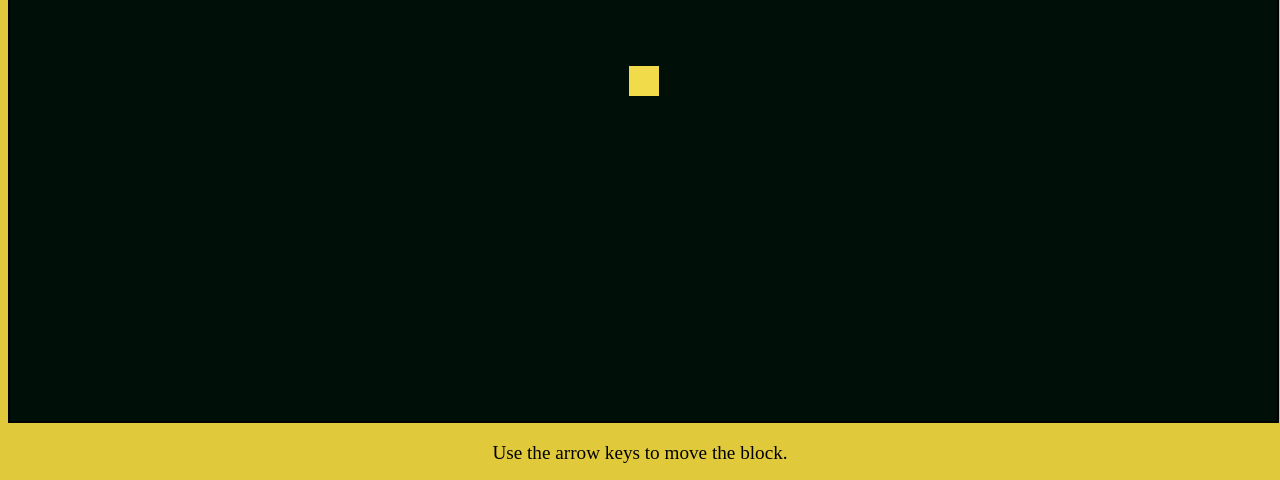
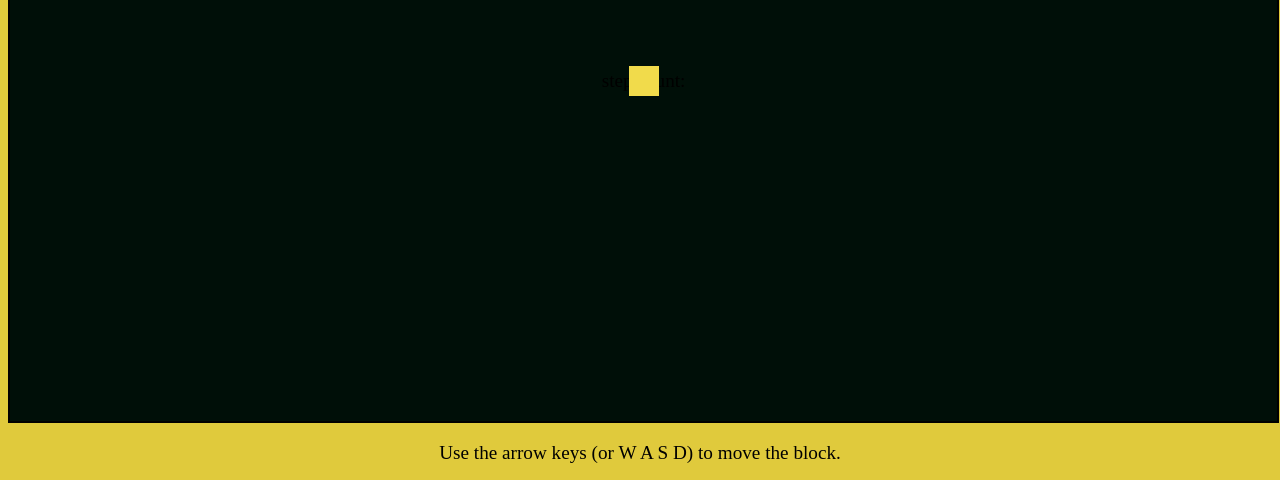
Before and after one commit to suyashpanwar/move-a-block, a plain HTML site: page index.html in a window 1280 px wide. Shown: the part 269-749 px from the top of the page. Drawn offline with Linux system fonts and the light colour scheme.

Commit message:
updated page text. added step-count

```diff
--- a/index.html
+++ b/index.html
@@ -9,9 +9,10 @@
 <body>
 
     <div class="backdrop">
+        <p id="step-count">step count: </p>
         <div class="mover" id="mov"></div>
     </div>
-    <p>Use the arrow keys to move the block.
+    <p>Use the arrow keys (or W A S D) to move the block.
     </p>
     <p>This is a basic project to demonstrate the minimal use of HTML, CSS and JavaScript. This is more than enough to learn elementary HTML, CSS and JavaScript. Beyond this everything
         can be implemented using frameworks such as React. </p>
```
